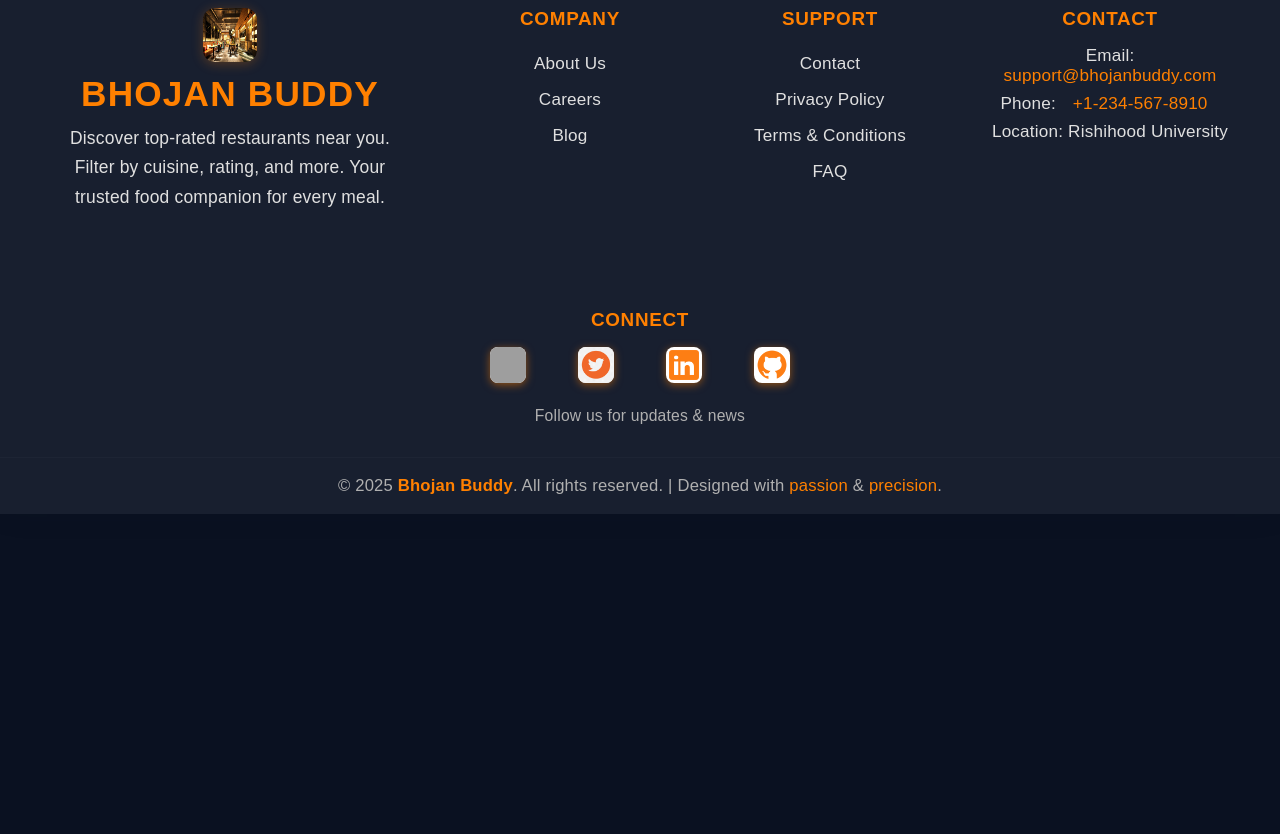
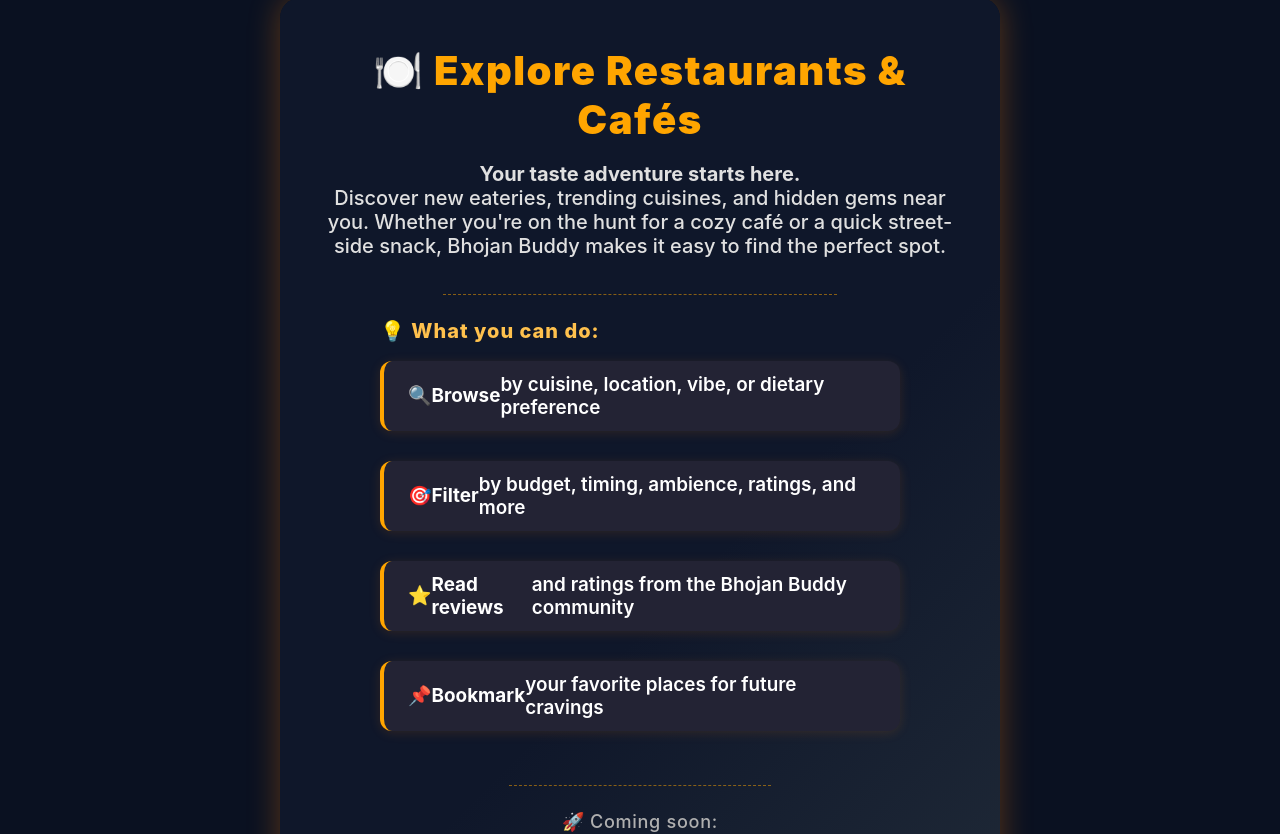
Before and after one commit to Saksham-9898/BhojanBuddy, a React (Vite) app: page / in a window 1280 px wide. Shown: the part 3332-4166 px from the top of the page. Before the commit the page ends 3846 px from the top, so only its background shows below. Built offline with nearby package versions, Linux system fonts and the light colour scheme; grey boxes are pictures that could not be loaded.

Commit message:
ADDED EXPLORE SECTION

```diff
--- a/src/App.jsx
+++ b/src/App.jsx
@@ -8,6 +8,7 @@
 import Signup from './components/Signup';
 import Loader from './components/Loader';
 import { createBrowserRouter, RouterProvider } from 'react-router-dom'
+import Explore from './components/Explore';
 
 const router = createBrowserRouter([
   {
@@ -30,6 +31,10 @@
     path: '/signup',
     element: <><Navbar/><Signup/><Footer/></>
   },
+  {
+    path: '/explore',
+    element: <><Navbar/><Explore/><Footer/></>
+  },
 ])
 
 function App() {
--- /dev/null
+++ b/src/components/Explore.jsx
@@ -0,0 +1,45 @@
+import React from 'react';
+import './explore.css';
+
+function Explore() {
+  return (
+    <div
+      className="explore-section animate-about-fadeIn"
+    >
+      <h2>
+        <span role="img" aria-label="explore">🍽️</span> Explore Restaurants & Cafés
+      </h2>
+      <p>
+        <b>Your taste adventure starts here.</b><br/>
+        Discover new eateries, trending cuisines, and hidden gems near you. Whether you're on the hunt for a cozy café or a quick street-side snack, Bhojan Buddy makes it easy to find the perfect spot.
+      </p>
+      <hr />
+      <div className="explore-features">
+        <h4>💡 What you can do:</h4>
+        <ul className="explore-list">
+          <li>
+            🔍 <b>Browse</b> by cuisine, location, vibe, or dietary preference
+          </li>
+          <li>
+            🎯 <b>Filter</b> by budget, timing, ambience, ratings, and more
+          </li>
+          <li>
+            ⭐ <b>Read reviews</b> and ratings from the Bhojan Buddy community
+          </li>
+          <li>
+            📌 <b>Bookmark</b> your favorite places for future cravings
+          </li>
+        </ul>
+      </div>
+      <hr style={{width:'40%'}} />
+      <div className="explore-coming">
+        <h4>🚀 <span>Coming soon:</span></h4>
+        <span>
+          An interactive restaurant & café explorer with live maps and smart recommendations!
+        </span>
+      </div>
+    </div>
+  );
+}
+
+export default Explore;
--- a/src/components/Home.jsx
+++ b/src/components/Home.jsx
@@ -6,6 +6,7 @@
 import HeroSection from './HeroSection'
 import HowItWorks from './how it works';
 // import OTPCard from './OTPCard';
+import Explore from './Explore';
 
 function Home() {
   return (
@@ -15,6 +16,7 @@
       <div className="animate-fadeInUp"><WhyChooseUs /></div>
       <div className="animate-fadeInUp"><HowItWorks /></div>
       <div className="animate-fadeInUp"><TestimonialCarousel /></div>
+      <div className="animate-fadeInUp"><Explore /></div>
       <div className="animate-fadeInUp"><Footer /></div>
       {/* <div className="animate-fadeInUp"><OTPCard /></div> */}
     </>
--- a/src/components/Navbar.jsx
+++ b/src/components/Navbar.jsx
@@ -110,7 +110,7 @@
       </div>
         <ul className="nav-links">
         <li><Link to='/'>Home</Link></li>
-        <li><Link to="#">Explore</Link></li>
+        <li><Link to='/explore'>Explore</Link></li>
         <li><Link to='/About'>About Us</Link></li>
         <li><Link to='/Contact'>Contact</Link></li>
         </ul>
--- /dev/null
+++ b/src/components/explore.css
@@ -0,0 +1,135 @@
+.explore-section {
+  background: linear-gradient(135deg, #0f172a 60%, #1f2937 100%);
+  border-radius: 20px;
+  box-shadow: 0 0 32px 0 #ff800055;
+  padding: 3rem 2rem;
+  max-width: 720px;
+  margin: 48px auto;
+  color: #e0e0e0;
+  position: relative;
+  min-height: 60vh;
+  display: flex;
+  flex-direction: column;
+  align-items: center;
+  justify-content: center;
+}
+
+.explore-section h2 {
+  font-size: 2.5rem;
+  color: #ffa500;
+  font-weight: 900;
+  margin-bottom: 18px;
+  text-align: center;
+  letter-spacing: 1.5px;
+}
+
+.explore-section p {
+  color: #e0e0e0;
+  font-size: 1.25rem;
+  text-align: center;
+  margin-bottom: 18px;
+  font-weight: 500;
+}
+
+.explore-section hr {
+  width: 60%;
+  border: none;
+  border-top: 1.5px dashed #ffa500;
+  margin: 18px 0 24px 0;
+  opacity: 0.5;
+}
+
+.explore-section .explore-features {
+  width: 100%;
+  max-width: 520px;
+  margin: 0 auto 18px auto;
+}
+
+.explore-section .explore-features h4 {
+  color: #ffc14d;
+  font-size: 1.25rem;
+  margin-bottom: 18px;
+  font-weight: 800;
+  letter-spacing: 1px;
+  text-align: left;
+}
+
+.explore-section .explore-list {
+  list-style: none;
+  padding: 0;
+  margin: 0;
+  color: #e0e0e0;
+  font-size: 1.09rem;
+  font-weight: 500;
+  display: flex;
+  flex-direction: column;
+  gap: 12px;
+}
+
+.explore-section .explore-list li {
+  border-left: 4px solid #ffa500;
+  background: #232334;
+  border-radius: 12px;
+  padding: 12px 24px;
+  margin-bottom: 18px;
+  color: #fff;
+  font-size: 1.18rem;
+  font-weight: 600;
+  box-shadow: 0 2px 12px #ff800022;
+  display: flex;
+  align-items: center;
+  transition: box-shadow 0.2s, background 0.2s;
+}
+
+.explore-section .explore-list li b {
+  color: #fff;
+  font-weight: 700;
+}
+
+.explore-section .explore-list li:hover {
+  box-shadow: 0 4px 24px #ff800044;
+  background: #181f2f;
+}
+
+.explore-section .explore-coming {
+  width: 100%;
+  text-align: center;
+  margin: 0 auto;
+}
+
+.explore-section .explore-coming h4 {
+  color: #ffa500;
+  font-weight: 800;
+  font-size: 1.13rem;
+  margin-bottom: 10px;
+  letter-spacing: 0.7px;
+}
+
+.explore-section .explore-coming span {
+  color: #b0b0b0;
+  font-size: 1.13rem;
+  font-weight: 500;
+}
+
+@media (max-width: 900px) {
+  .explore-section {
+    max-width: 98vw;
+    padding: 2.2rem 0.7rem;
+  }
+}
+
+@media (max-width: 600px) {
+  .explore-section {
+    max-width: 100vw;
+    padding: 1.2rem 0.2rem;
+    border-radius: 12px;
+  }
+  .explore-section .explore-list li {
+    font-size: 1rem;
+    padding: 10px 10px;
+    margin-bottom: 12px;
+  }
+  .explore-section h2 {
+    font-size: 1.3rem;
+  }
+}
```
